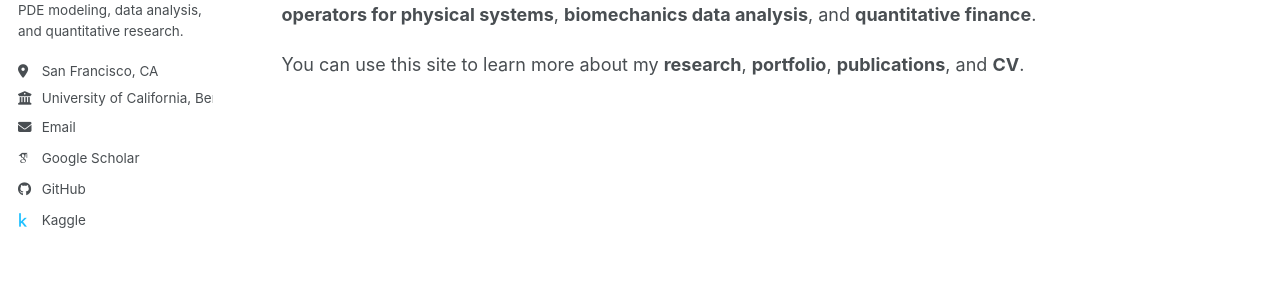
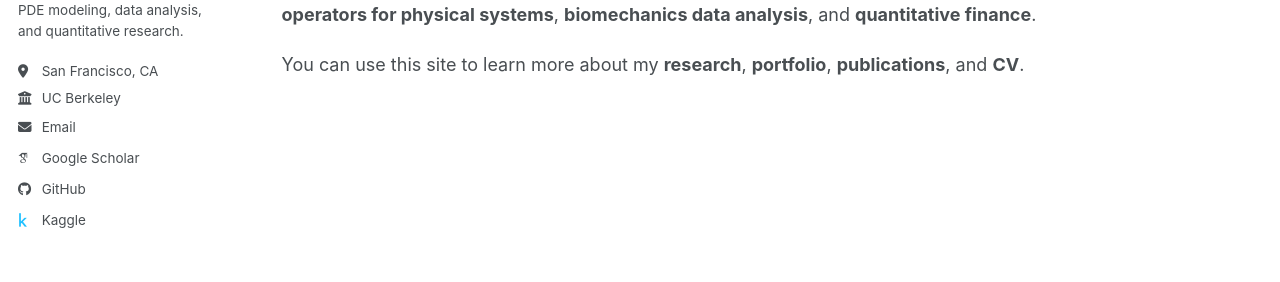
Before and after one commit to Xilin-Yan/XilinYan.github.io, a Jekyll site: the page built from _pages/about.md, in a window 1280 px wide. Shown: the part 378-660 px from the top of the page. Built offline with Jekyll 4.4.1, drawn with Linux system fonts in a browser that asks for light colours; some web fonts are replaced; a script bundle is joined from its source files by our own code; library files that are not in the unit come from our copies.

Commit message:
Shorten employer name in config file

```diff
--- a/_config.yml
+++ b/_config.yml
@@ -28,7 +28,7 @@ author:
   pronouns         : # example: "she/her"
   bio              : "Applied Mathematics student at UC Berkeley interested in scientific machine learning, PDE modeling, data analysis, and quantitative research."
   location         : "San Francisco, CA"
-  employer         : "University of California, Berkeley"
+  employer         : "UC Berkeley"
   uri              : # URL
   email            : "xilinyan54@gmail.com"
 
```
